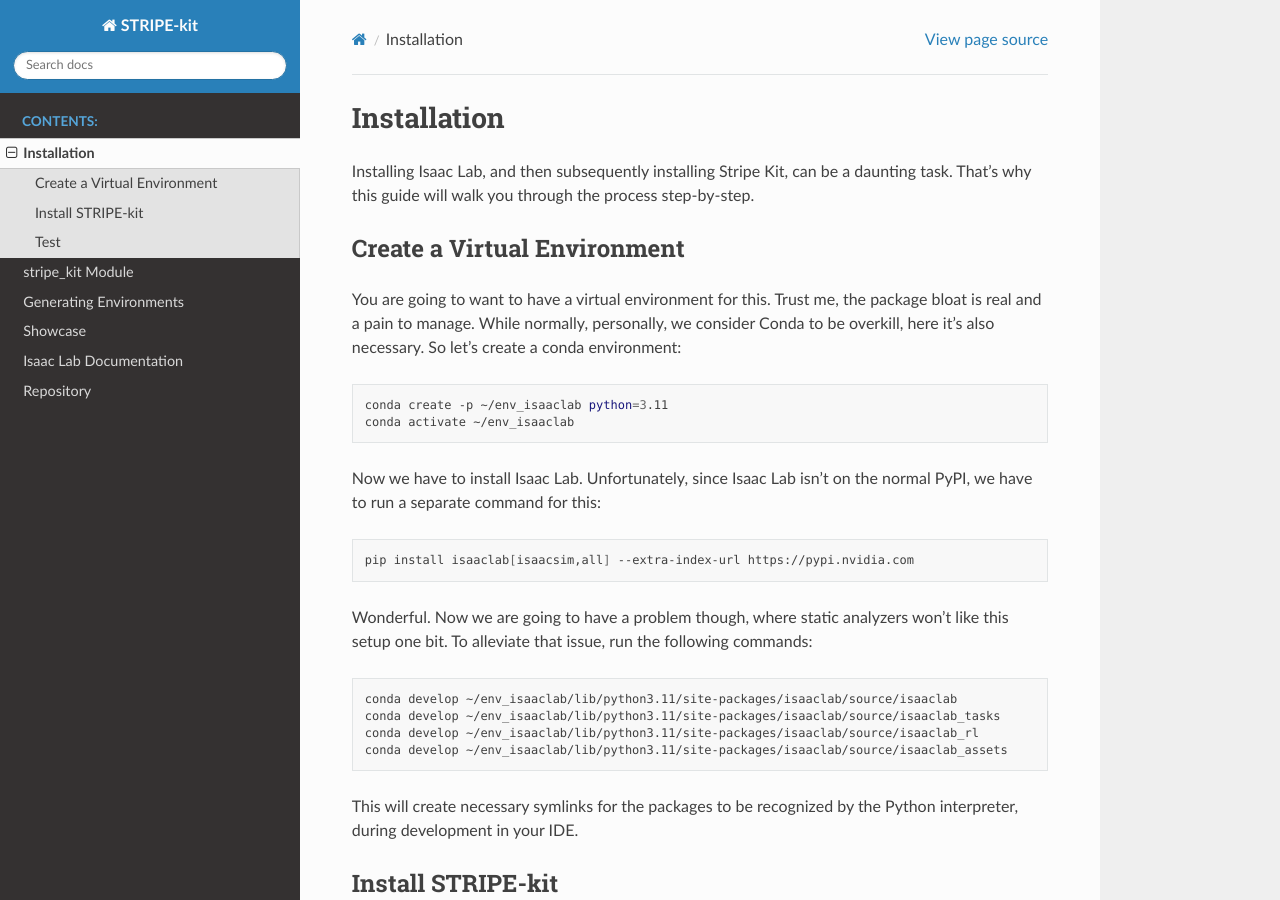
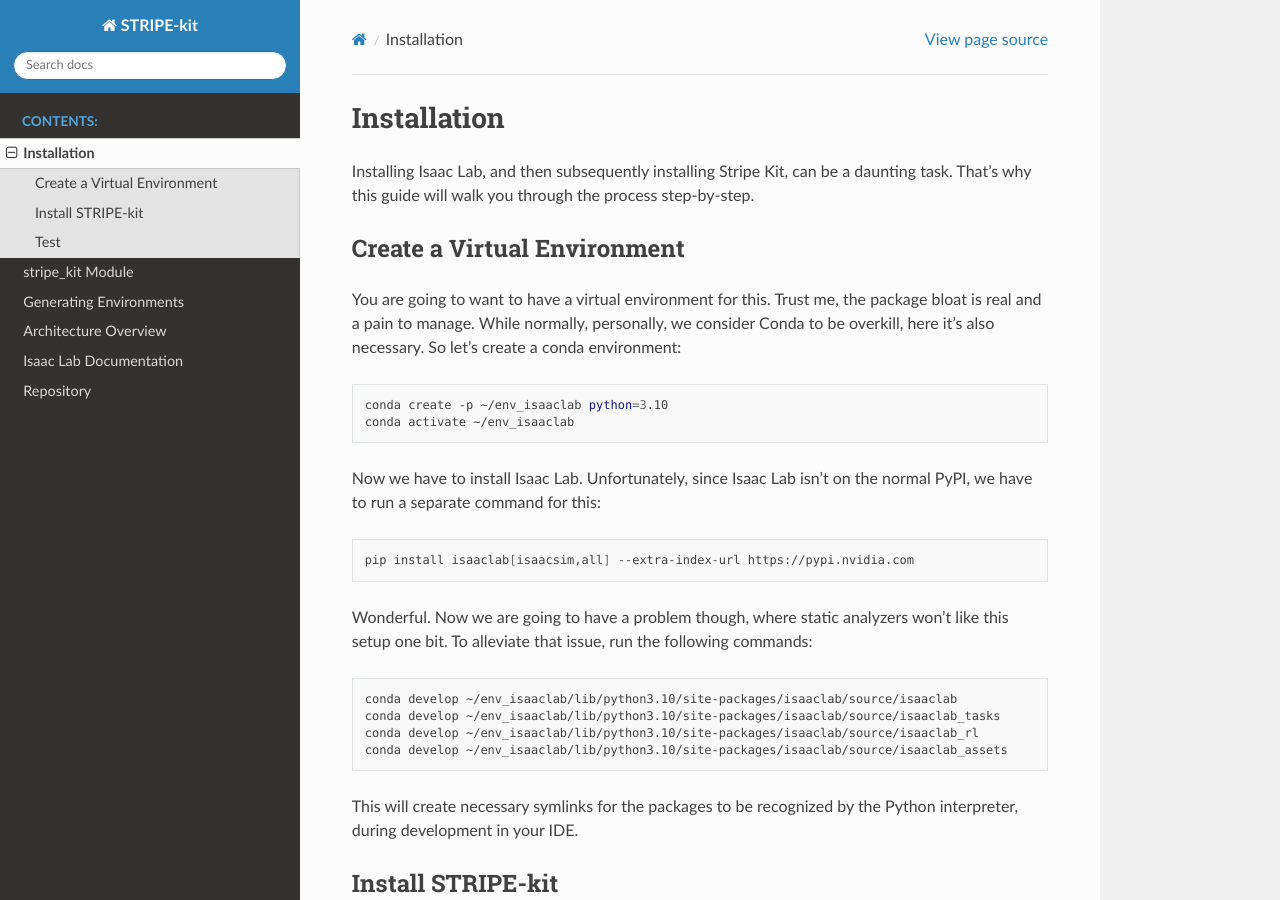
Before and after one commit to GrafCzterech/STRIPE-kit, a Sphinx documentation site: the page built from doc/source/installation.rst, in a window 1280 px wide and 900 px high. Built offline with Sphinx 7.4.7 and the Read the Docs theme 3.1.0, drawn with Linux system fonts in a browser that asks for light colours.

Commit message:
Architecture documentation

```diff
--- a/doc/source/index.rst
+++ b/doc/source/index.rst
@@ -40,6 +40,6 @@ module.
    installation
    stripe_kit
    generation
-   Showcase <https://github.com/GrafCzterech/forest-gen>
+   architecture
    Isaac Lab Documentation <https://isaac-sim.github.io/IsaacLab/main/index.html>
    Repository <https://github.com/GrafCzterech/STRIPE-kit>
--- a/doc/source/installation.rst
+++ b/doc/source/installation.rst
@@ -15,7 +15,7 @@ a conda environment:
 
 .. code-block:: bash
 
-    conda create -p ~/env_isaaclab python=3.11
+    conda create -p ~/env_isaaclab python=3.10
     conda activate ~/env_isaaclab
 
 Now we have to install Isaac Lab. Unfortunately, since Isaac Lab isn't on
@@ -31,10 +31,10 @@ commands:
 
 .. code-block:: bash
 
-    conda develop ~/env_isaaclab/lib/python3.11/site-packages/isaaclab/source/isaaclab
-    conda develop ~/env_isaaclab/lib/python3.11/site-packages/isaaclab/source/isaaclab_tasks
-    conda develop ~/env_isaaclab/lib/python3.11/site-packages/isaaclab/source/isaaclab_rl
-    conda develop ~/env_isaaclab/lib/python3.11/site-packages/isaaclab/source/isaaclab_assets
+    conda develop ~/env_isaaclab/lib/python3.10/site-packages/isaaclab/source/isaaclab
+    conda develop ~/env_isaaclab/lib/python3.10/site-packages/isaaclab/source/isaaclab_tasks
+    conda develop ~/env_isaaclab/lib/python3.10/site-packages/isaaclab/source/isaaclab_rl
+    conda develop ~/env_isaaclab/lib/python3.10/site-packages/isaaclab/source/isaaclab_assets
 
 This will create necessary symlinks for the packages to be recognized by the
 Python interpreter, during development in your IDE.
```
Also changed, not shown: doc/source/architecture.rst (added, +87 -0 lines), doc/source/STRIPE_kit.png (added).
